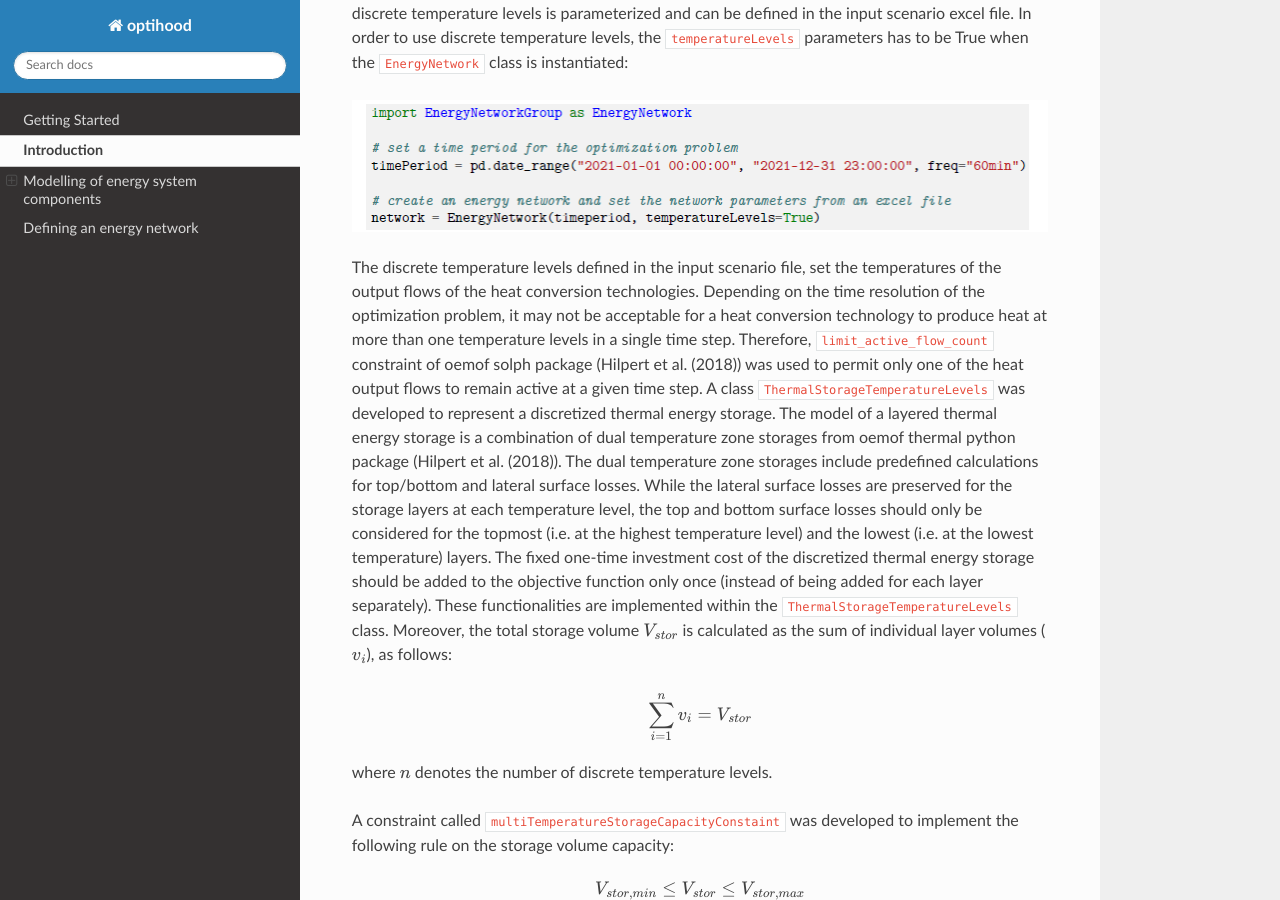
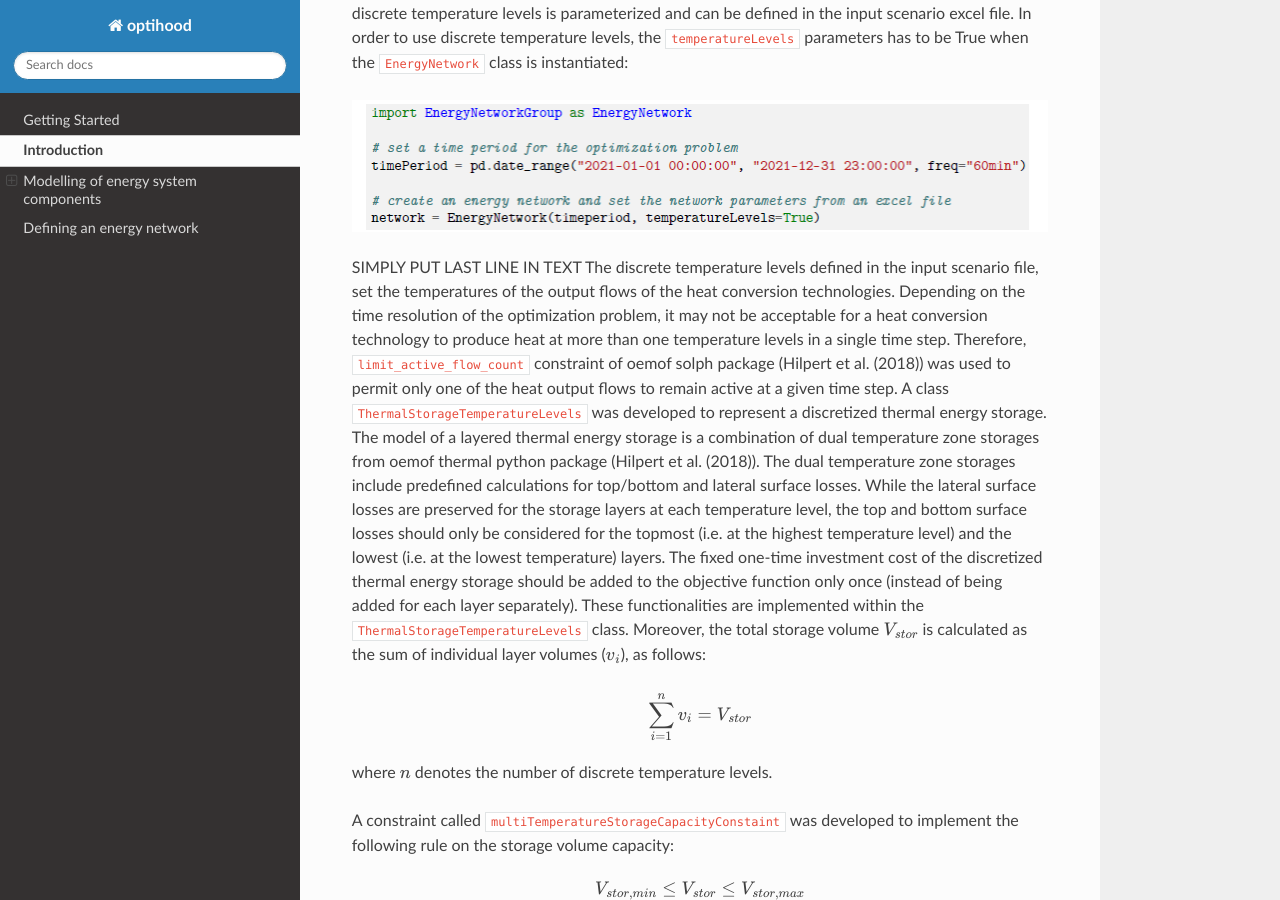
Before and after one commit to SPF-OST/optihood, a Sphinx documentation site: the page built from docs/guide/energy_system_component_models.rst, in a window 1280 px wide and 900 px high, scrolled down 9754 px. Built offline with Sphinx 7.4.7 and the Read the Docs theme 2.0.0, drawn with Linux system fonts in a browser that asks for light colours; pages that are not in the unit, such as notebooks, are missing from menus.

Commit message:
Update energy_system_component_models.rst

```diff
--- a/docs/guide/energy_system_component_models.rst
+++ b/docs/guide/energy_system_component_models.rst
@@ -9,7 +9,7 @@
 
 
 .. image:: ./resources/optihood_architecture.png
-      :width: 1000
+      :width: 800
       :alt: optihood_architecture
 
 
@@ -211,7 +211,7 @@
 .. image:: ./resources/code_snippet_multilayer_nrj_component.png
       :width: 800
       :alt: code_snippet_multilayer_nrj_component
-
+SIMPLY PUT LAST LINE IN TEXT
 The discrete temperature levels defined in the input scenario file, set the temperatures of the output
 flows of the heat conversion technologies. Depending on the time resolution of the optimization problem, it
 may not be acceptable for a heat conversion technology to produce heat at more than one temperature levels
```
